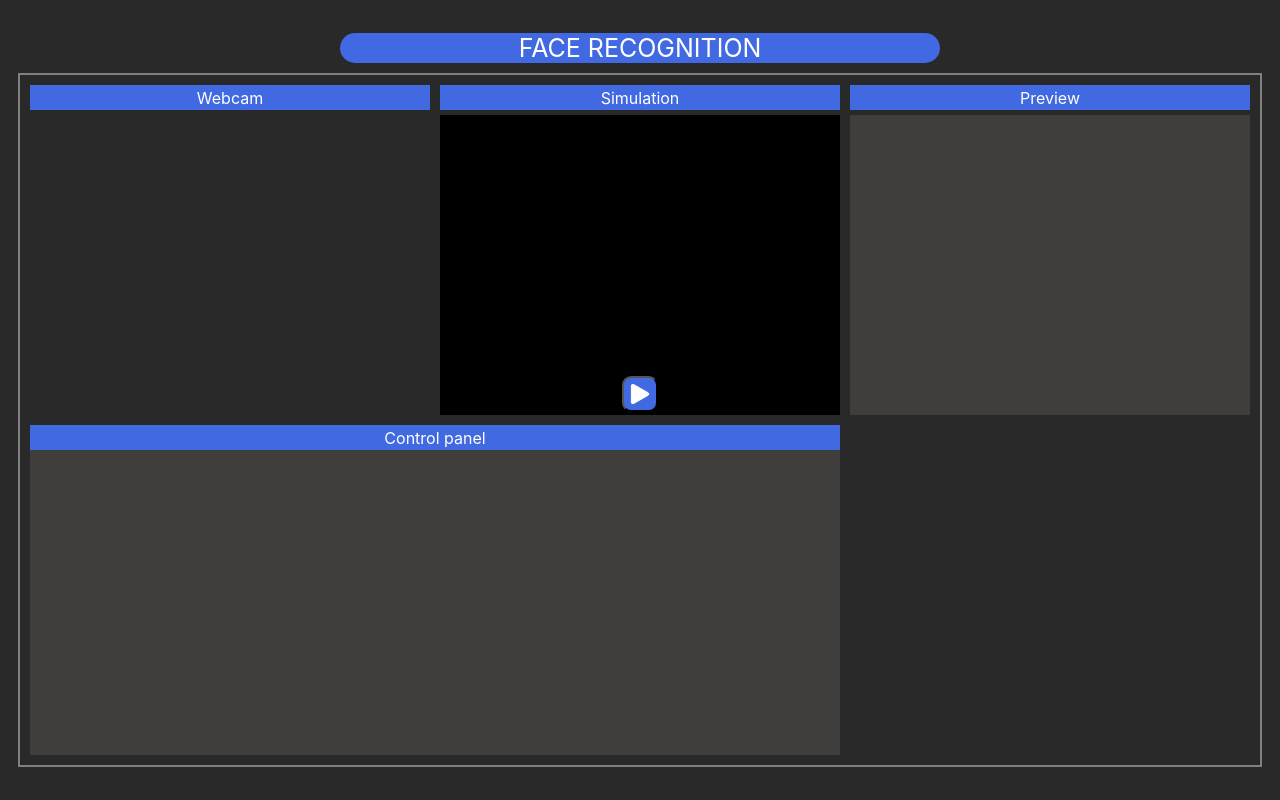
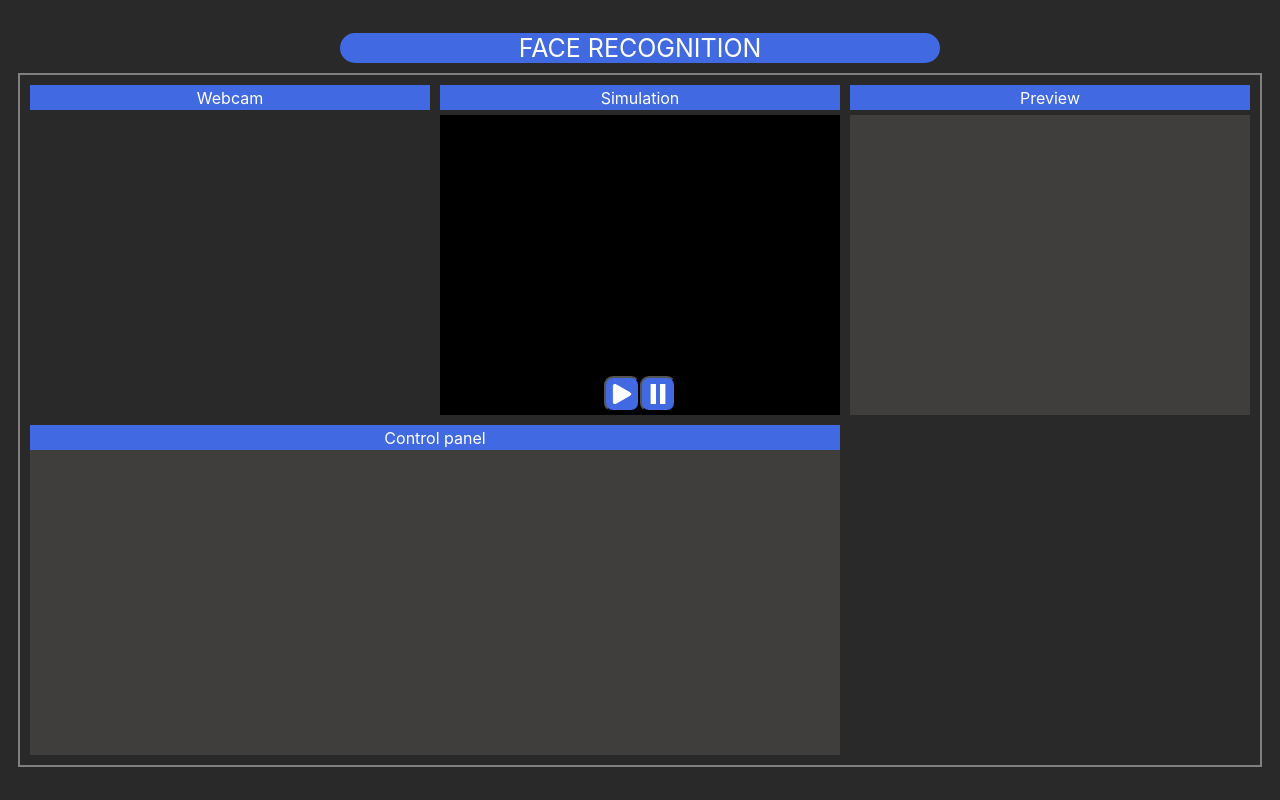
Before and after one commit to mousqtr/FaceRecorder, a React (Create React App) app: page / in a window 1280 px wide. Built offline with nearby package versions, Linux system fonts and the light colour scheme; no server answers.

Commit message:
Add pause button

```diff
--- a/src/App.css
+++ b/src/App.css
@@ -59,6 +59,9 @@ html, body, #root, #app {
   height: 36px;
   position: absolute;
   bottom: 1%;
+  display: flex;
+  align-items: center;
+  flex-direction: row;
 }
 
 #app .controls .controlsBtn {
@@ -74,6 +77,7 @@ html, body, #root, #app {
   position: absolute;
   top: 140px;
   left: 175px;
+  display: none;
 }
 
 
--- a/src/App.js
+++ b/src/App.js
@@ -8,17 +8,20 @@ import { drawMesh } from "./utilities";
 
 // Import images
 import play from './play.png';
+import pause from './pause.png';
 import rolling from './rolling.gif';
 
 var data = [];
+var interval;
 
 function App() {
 
   const [isPlayed, setPlay] = useState(false);
-  const [isLoading, setLoading] = useState(false);
+  const [isPaused, setPause] = useState(false);
 
 
   const [isStarted, setStart] = useState(false);
+
   const [isInProgress, setInProgress] = useState(false);
 
   const webcamRef = useRef(null);
@@ -28,7 +31,8 @@ function App() {
   //  Load posenet
   const runFacemesh = async () => {
     const net = await facemesh.load(facemesh.SupportedPackages.mediapipeFacemesh);
-    setInterval(() => {
+    interval = setInterval(() => {
+      console.log(isPaused)
       detect(net);
     }, 10);
   };
@@ -104,8 +108,17 @@ function App() {
   const handlePlay = () => {
     if (!isPlayed) {
       setPlay(true);
-      setLoading(true);
+      setPause(false);
       runFacemesh();
+      loadingRef.current.style.display = 'block';
+    }
+  }
+
+  const handlePause = () => {
+    if (!isPaused) {
+      setPause(true);
+      setPlay(false);
+      clearInterval(interval);
     }
   }
 
@@ -129,10 +142,13 @@ function App() {
               onClick={handlePlay}>
                 <img src={play} type="button" alt="play" />
             </button>
+            <button
+              className={[(isPaused) ? "btnClicked" : "btnNotClicked", "controlsBtn center"].join(' ')}
+              onClick={handlePause}>
+                <img src={pause} type="button" alt="pause" />
+            </button>
           </div>
-          {
-            (isLoading === true) ? <img ref={loadingRef} src={rolling} type="button" alt="rolling" className="rolling"/> : <></>
-          }
+          <img ref={loadingRef} src={rolling} type="button" alt="rolling" className="rolling"/>
         </div>
 
         <div className="section views">
```
Also changed, not shown: src/pause.png (added).
